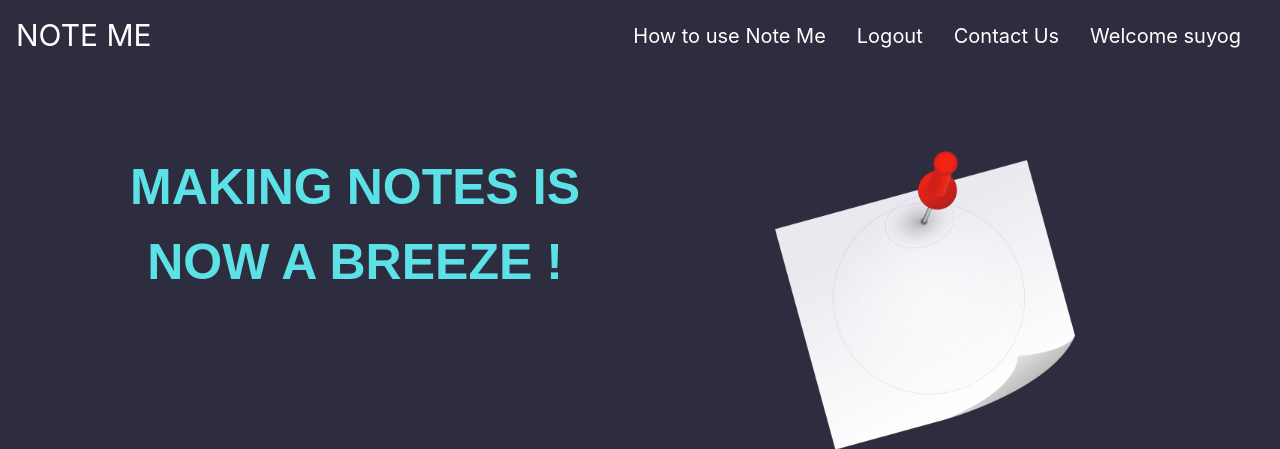
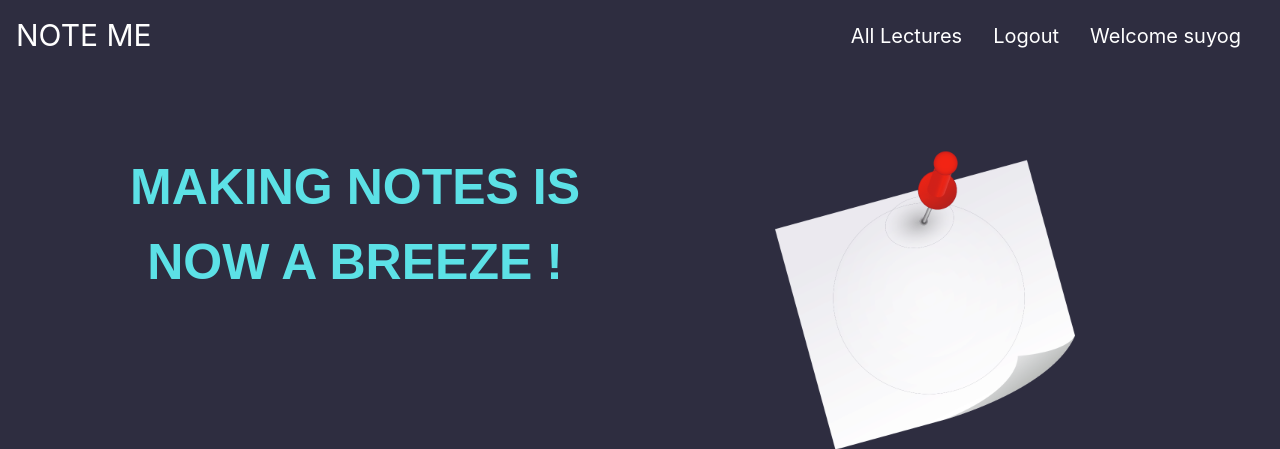
Before and after one commit to Suyog-23/noteme, a Django app: page / in a window 1280 px wide. Shown: the top 449 px of the page. Run offline with Django 3.2, Linux system fonts and the light colour scheme; a user stored in the database is signed in; some libraries are stand-ins or nearby versions; some web fonts are replaced.

Commit message:
the major website

```diff
--- a/main/templates/main/base.html
+++ b/main/templates/main/base.html
@@ -49,16 +49,14 @@
             {% if user.is_authenticated %}
 
             <li class="nav-item">
-              <a class="nav-link" href="#" style="color: white; margin-right: 15px;font-size: 20px;">How to use Note Me</a>
+              <a class="nav-link" href="{% url 'alllects' %}" style="color: white; margin-right: 15px;font-size: 20px;">All Lectures</a>
             </li>
 
             <li class="nav-item">
               <a class="nav-link" href="{% url 'logout' %}" style="color: white; margin-right: 15px;font-size: 20px;">Logout</a>
             </li>
 
-            <li class="nav-item">
-              <a class="nav-link" href="#" style="color: white; margin-right: 15px;font-size: 20px;">Contact Us</a>
-            </li>
+
 
             <li class="nav-item">
               <a class="nav-link" href="#" style="color: white; margin-right: 15px;font-size: 20px;">Welcome {{user.username}}</a>
--- a/main/urls.py
+++ b/main/urls.py
@@ -7,5 +7,6 @@ urlpatterns = [
     path('register', views.registerview, name='register'),
     path('logout', views.logout, name='logout'),
     path('record', views.create_lecture, name='record'),
+    path('alllectures', views.all_lectures, name='alllects'),
     # path('contact', views.contactform, name='contact'),
 ]
--- a/main/views.py
+++ b/main/views.py
@@ -80,7 +80,7 @@ def create_lecture(request):
         stt = SpeechToTextV1(authenticator = authenticator)
         stt.set_service_url(url)
         files = []
-        filename= os.path.join(os.path.dirname(os.path.dirname(__file__)),r'NoteMe\output.wav')
+        filename= os.path.join(os.path.dirname(os.path.dirname(__file__)),r'noteme\output.wav')
         results = []
         with open(filename, 'rb') as f:
             res = stt.recognize(audio=f, content_type='audio/wav', model='en-GB_NarrowbandModel', continuous=True, \
@@ -92,3 +92,8 @@ def create_lecture(request):
         return redirect('homepage')
     else:
         return render(request, 'main/record.html')
+
+def all_lectures(request):
+    lectures = Lectures.objects.all()
+    return render(request, 'main/listdown.html',
+    {'lectures':lectures})
```
Also changed, not shown: main/templates/main/listdown.html (added, +27 -0 lines), db.sqlite3, main/migrations/0003_auto_20210415_1941.py (added), main/migrations/0004_auto_20210415_1942.py (added), main/models.py (line endings or trailing spaces).
